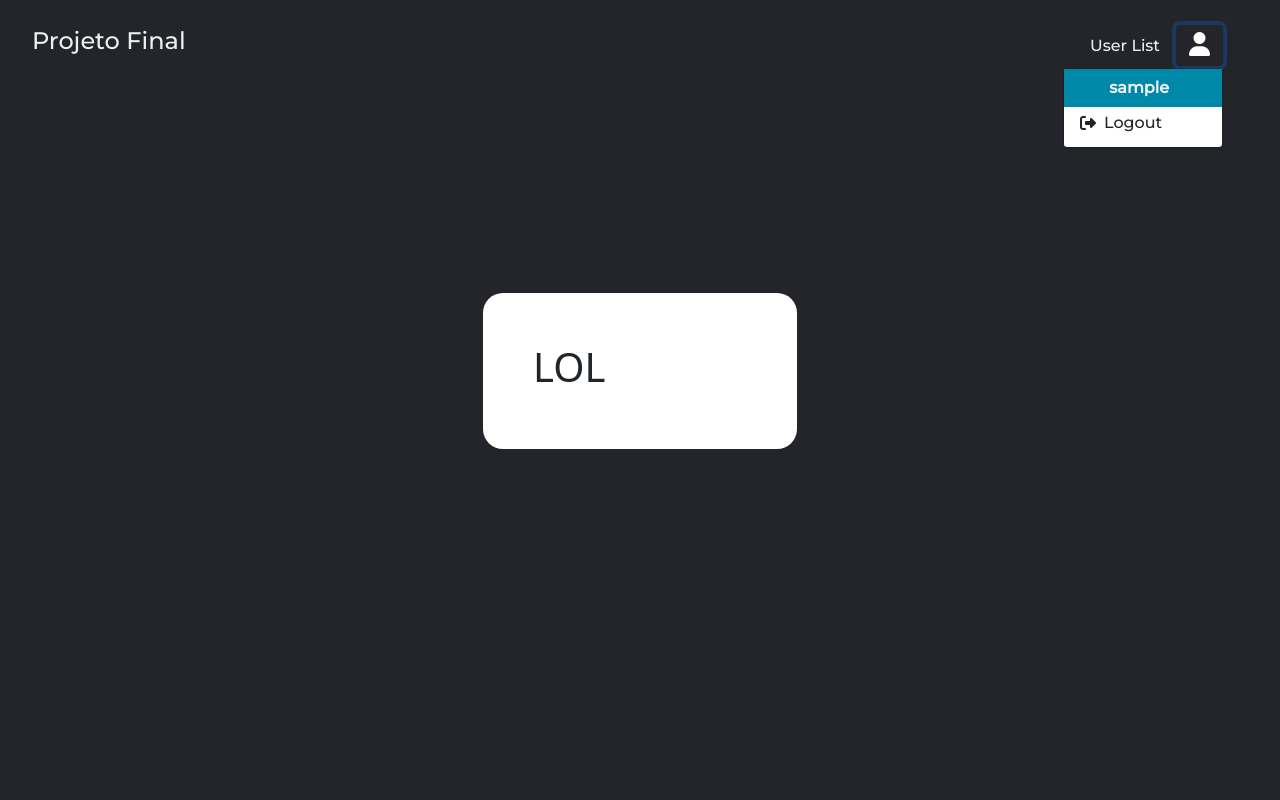
After one commit to rapilukz/projeto-ti, a PHP site: page /auth/profile.php in a window 1280 px wide, after a click that opens the changed part. The commit adds this page. Run offline with PHP 8.4, Linux system fonts and the light colour scheme; the visitor is signed in with stand-in values (Sample User, id 1).

Commit message:
Adde user dropdown and profile page

```diff
--- a/src/auth/login.php
+++ b/src/auth/login.php
@@ -17,6 +17,9 @@ require_once '../includes/login/login_view.inc.php'
 
     <!-- JS -->
     <script src="../scripts/index.js"></script>
+
+    <!-- Font Awesome -->
+    <link rel="stylesheet" href="https://cdnjs.cloudflare.com/ajax/libs/font-awesome/6.5.1/css/all.min.css" />
 
     <!-- Bootstrap -->
     <link href="https://cdn.jsdelivr.net/npm/bootstrap@5.1.3/dist/css/bootstrap.min.css" rel="stylesheet" integrity="sha384-1BmE4kWBq78iYhFldvKuhfTAU6auU8tT94WrHftjDbrCEXSU1oBoqyl2QvZ6jIW3" crossorigin="anonymous" />
--- /dev/null
+++ b/src/auth/profile.php
@@ -0,0 +1,55 @@
+<!DOCTYPE html>
+<html lang="en">
+
+<?php
+require_once '../includes/profile/profile_view.inc.php';
+session_start();
+if (!isset($_SESSION["user_id"])) {
+    header("Location: ../index.php");
+}
+
+?>
+
+<head>
+    <meta charset="UTF-8" />
+    <meta name="viewport" content="width=device-width, initial-scale=1.0" />
+
+    <!-- CSS  -->
+    <link rel="stylesheet" href="../css/styles.css" />
+
+    <!-- Font Awesome -->
+    <link rel="stylesheet" href="https://cdnjs.cloudflare.com/ajax/libs/font-awesome/6.5.1/css/all.min.css" />
+
+    <!-- JS -->
+    <script src="../scripts/index.js"></script>
+
+    <!-- Bootstrap -->
+    <link href="https://cdn.jsdelivr.net/npm/bootstrap@5.1.3/dist/css/bootstrap.min.css" rel="stylesheet" integrity="sha384-1BmE4kWBq78iYhFldvKuhfTAU6auU8tT94WrHftjDbrCEXSU1oBoqyl2QvZ6jIW3" crossorigin="anonymous" />
+    <script src="https://cdn.jsdelivr.net/npm/bootstrap@5.1.3/dist/js/bootstrap.bundle.min.js" integrity="sha384-ka7Sk0Gln4gmtz2MlQnikT1wXgYsOg+OMhuP+IlRH9sENBO0LRn5q+8nbTov4+1p" crossorigin="anonymous"></script>
+
+    <!-- JQuery -->
+    <script src="https://code.jquery.com/jquery-3.7.1.js" integrity="sha256-eKhayi8LEQwp4NKxN+CfCh+3qOVUtJn3QNZ0TciWLP4=" crossorigin="anonymous"></script>
+</head>
+
+<body>
+    <header>
+        <h1 class="logo-text">Projeto Final</h1>
+        <nav class="main-navbar">
+            <?php
+            output_profile_user();
+            ?>
+
+        </nav>
+    </header>
+
+    <div class="main-container">
+        <div class="container-fluid">
+            <form class="mx-auto base-form">
+                <h1>LOL</h1>
+
+            </form>
+        </div>
+    </div>
+</body>
+
+</html>
--- a/src/auth/register.php
+++ b/src/auth/register.php
@@ -13,7 +13,8 @@ require_once '../includes/signup/signup_view.inc.php';
 	<!-- CSS  -->
 	<link rel="stylesheet" href="../css/styles.css" />
 
-	<link rel="stylesheet" href="https://use.fontawesome.com/releases/v5.0.8/css/all.css" />
+	<!-- Font Awesome -->
+	<link rel="stylesheet" href="https://cdnjs.cloudflare.com/ajax/libs/font-awesome/6.5.1/css/all.min.css" />
 
 	<!-- JS -->
 	<script src="../scripts/index.js"></script>
--- a/src/css/styles.css
+++ b/src/css/styles.css
@@ -51,11 +51,52 @@ header {
 	display: flex;
 	gap: 1rem;
 	margin: 0;
+	align-items: center;
+}
+
+.username-container {
+	display: flex;
+	width: 100%;
+	justify-content: center;
+	background: var(--color1) !important;
+	padding: 0.2rem 0.5rem;
+}
+
+.username {
+	color: #edf0f1 !important;
+	margin-left: 15%;
+	font-weight: 700 !important;
+}
+
+.username:hover {
+	background: var(--color1-hover) !important;
+}
+
+.dropdown-menu {
+	padding-top: 0 !important;
+}
+
+.dropdown-item {
+	display: flex !important;
+	align-items: center;
+	gap: 0.5rem;
+}
+
+.links .dropdown-btn i {
+	font-size: 1.5rem;
+}
+
+button.dropdown-item {
+	padding: 0;
 }
 
 .logo-text {
 	font-size: 1.5rem;
 	user-select: none;
+}
+
+.second-item {
+	margin: 0.5rem 0;
 }
 
 .link,
@@ -71,6 +112,10 @@ header {
 	color: #02a7bd;
 }
 
+.buttons-container {
+	gap: 0.5rem;
+}
+
 .login-btn {
 	padding: 8px 20px;
 	background-color: var(--color1);
@@ -81,7 +126,18 @@ header {
 	font-size: 0.9rem;
 }
 
-.login-btn:hover {
+.signup-btn {
+	padding: 8px 20px;
+	border: 1px solid var(--color1);
+	border-radius: 50px;
+	cursor: pointer;
+	transition: 0.2s;
+	font-size: 0.9rem;
+	background: none;
+}
+
+.login-btn:hover,
+.signup-btn:hover {
 	background-color: var(--color1-hover);
 }
 
@@ -142,6 +198,19 @@ h4 {
 	align-items: center;
 }
 
+.dropdown-toggle::after {
+	display: none !important;
+}
+
+.dropdown-btn {
+	background: transparent;
+}
+
+.dropdown-btn i {
+	color: white;
+	font-size: 1rem;
+}
+
 @media only screen and (max-width: 600px) {
 	.base-form {
 		width: 100%;
--- /dev/null
+++ b/src/includes/profile/profile_view.inc.php
@@ -0,0 +1,26 @@
+<?php
+
+function output_profile_user()
+{
+    if (isset($_SESSION["user_id"])) {
+        echo '<ul class="links d-flex">
+    <li><a href="#" class="link">User List</a></li>
+    <div class="dropdown">
+        <button class="btn dropdown-toggle dropdown-btn" type="button" id="dropdownMenuButton1" data-bs-toggle="dropdown" aria-expanded="false">
+            <i class="fa-solid fa-user"></i>
+        </button>
+        <ul class="dropdown-menu" aria-labelledby="dropdownMenuButton1">
+            <li class="username-container"><a href="#" class="dropdown-item username">' . $_SESSION["user_username"] . '</a></li>
+            <form action="../includes/login/logout.inc.php" method="POST">
+                <li><a class="dropdown-item"><i class="fa-solid fa-right-from-bracket"></i> <button type="submit" class="logout-btn dropdown-item">Logout</button></a></li>
+            </form>
+        </ul>
+    </div>
+    ';
+    } else {
+        echo '<div class="buttons-container d-flex">
+        <a href="auth/login.php"><button type="button" class="login-btn">Login</button></a>
+        <a href="auth/register.php"><button type="button" class="signup-btn">Sign Up</button></a>
+    </div>';
+    }
+}
--- a/src/index.php
+++ b/src/index.php
@@ -16,7 +16,8 @@ session_start();
 		<!-- CSS  -->
 		<link rel="stylesheet" href="css/styles.css" />
 
-		<link rel="stylesheet" href="https://use.fontawesome.com/releases/v5.0.8/css/all.css" />
+		<!-- Font Awesome -->
+		<link rel="stylesheet" href="https://cdnjs.cloudflare.com/ajax/libs/font-awesome/6.5.1/css/all.min.css" />
 
 		<!-- JS -->
 		<script src="scripts/index.js"></script>
@@ -38,6 +39,7 @@ session_start();
 			<?php
 			output_user();
 			?>
+
 		</nav>
 	</header>
 </body>
```
Also changed, not shown: src/includes/login/login_view.inc.php (+17 -7 lines).
